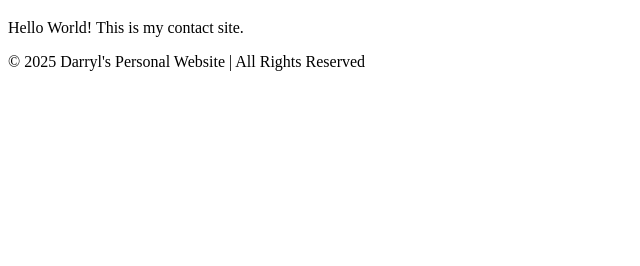
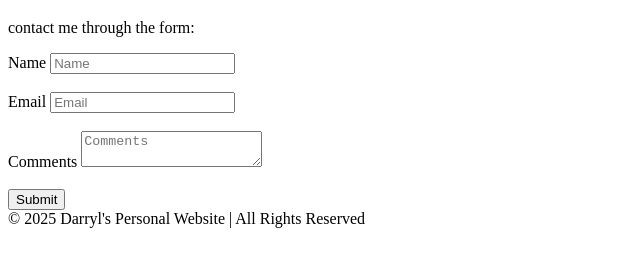
Before and after one commit to darryljamescruz/darryljamescruz.github.io, a plain HTML site: page contact.html in a window 1280 px wide. Shown: the part 218-484 px from the top of the page, without its empty margins (0-640 px from the left). Drawn offline with Linux system fonts and the light colour scheme.

Commit message:
feat: added form to contact

```diff
--- a/contact.html
+++ b/contact.html
@@ -17,7 +17,26 @@
             </ul>
         </nav>        <main>
             <h1 class="page-title">contact</h1>
-            <p> Hello World! This is my contact site. </p>
+            <p> contact me through the form: </p>
+            <form>
+                <label for="name">Name</label>
+                <input type="text" id="name" name="name" placeholder="Name" required />
+                <br><br>
+                <!--The "for" attribute references the "name" attribute in <input>.
+                The "name" attribute is necessary once we start tying in JavaScript-->
+                <label for="email">Email</label>
+                <input type="email" id="email" name="email" placeholder="Email" />
+                <br><br>
+                <label for="comments">Comments</label>
+                <textarea
+                  id="comments"
+                  name="comments"
+                  placeholder="Comments"
+                  required
+                ></textarea>
+                <br><br>
+                <input type="submit" value="Submit" />
+            </form>
         </main>
         <footer class="footer">
             © 2025 Darryl's Personal Website | All Rights Reserved
```
